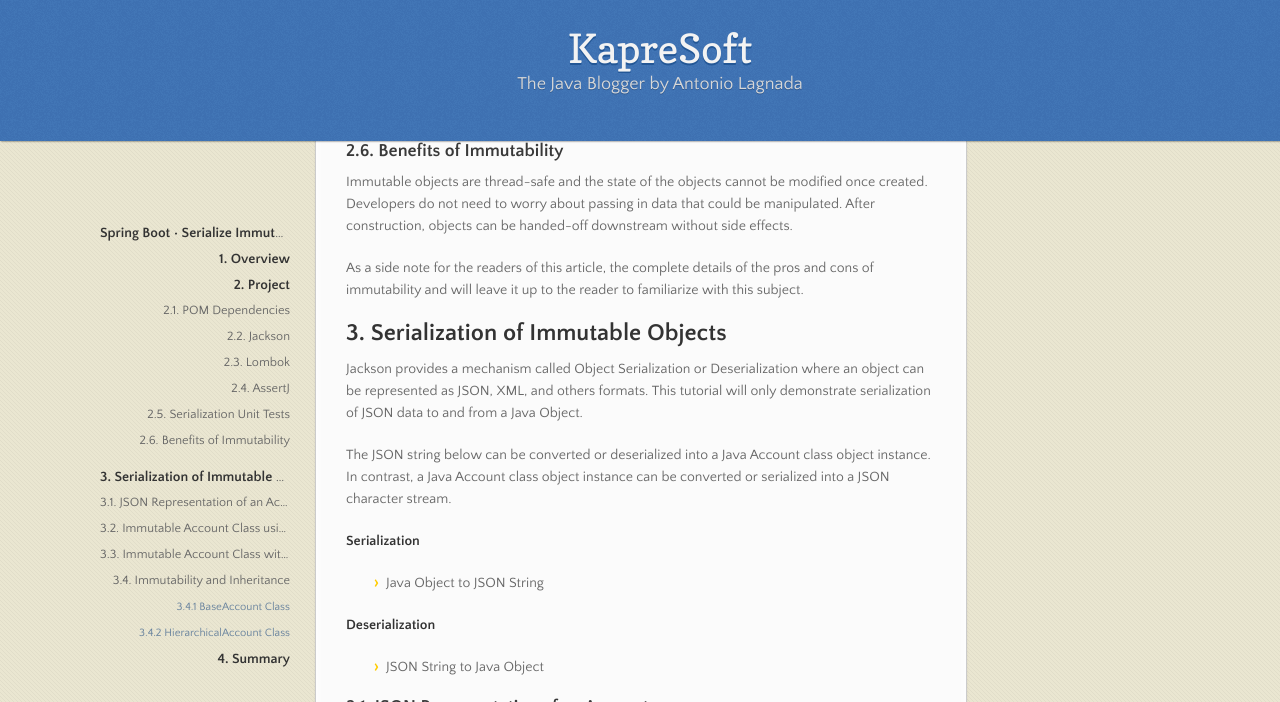
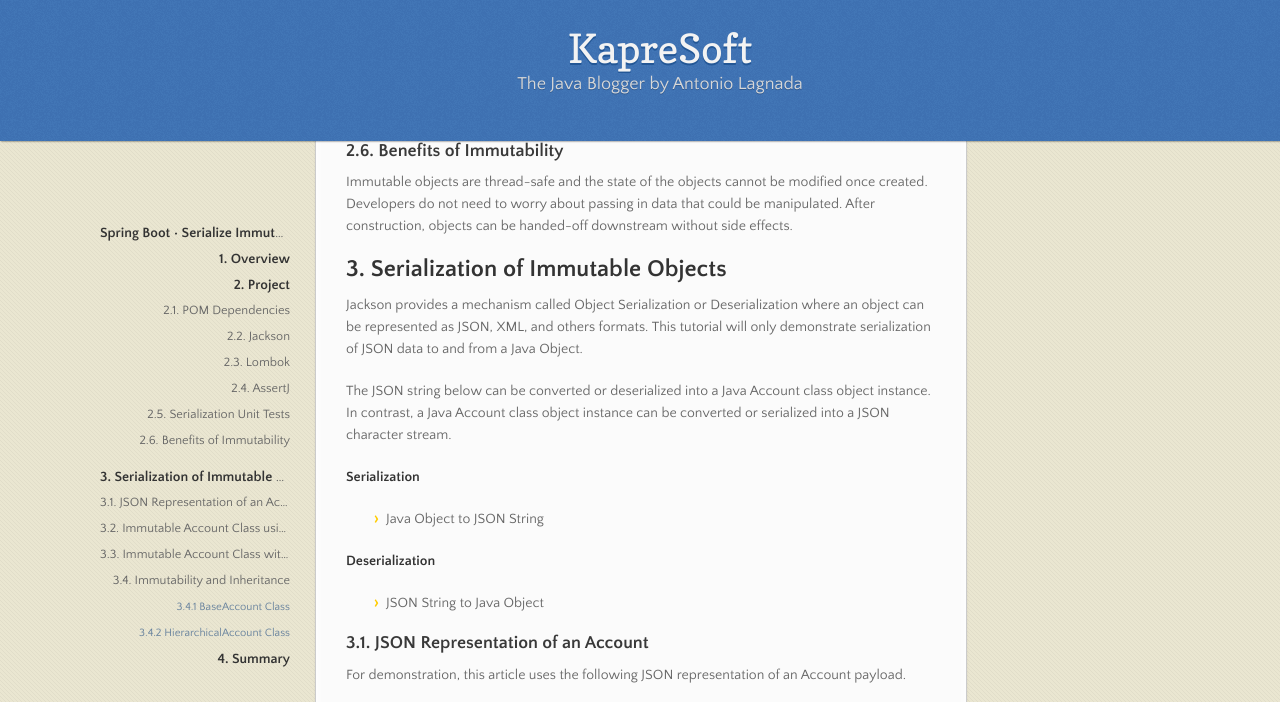
Before and after one commit to kapresoft/kapresoft.github.io, a Jekyll site: the page built from _posts/2021-11-03-spring-boot-serialize-immutable-objects.md, in a window 1280 px wide and 900 px high, scrolled down 2442 px, cut to the strip 0-702 px from the top of the window. Built offline with Jekyll 4.4.1, drawn with Linux system fonts in a browser that asks for light colours; comment, search, counter and statistics services are not loaded.

Commit message:
remove unnecessary text in immutability

```diff
--- a/_posts/2021-11-03-spring-boot-serialize-immutable-objects.md
+++ b/_posts/2021-11-03-spring-boot-serialize-immutable-objects.md
@@ -100,9 +100,6 @@
 ## 2.6. Benefits of Immutability
 
 Immutable objects are thread-safe and the state of the objects cannot be modified once created. Developers do not need to worry about passing in data that could be manipulated. After construction, objects can be handed-off downstream without side effects.
-
-As a side note for the readers of this article, the complete details of the pros and cons of immutability and will leave it up to the reader to familiarize with this subject.
-
 
 # 3. Serialization of Immutable Objects
 
```
